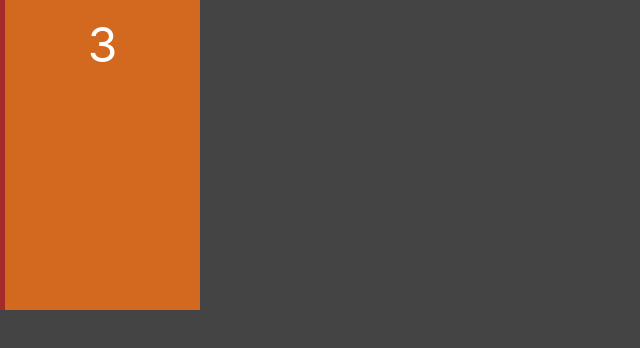
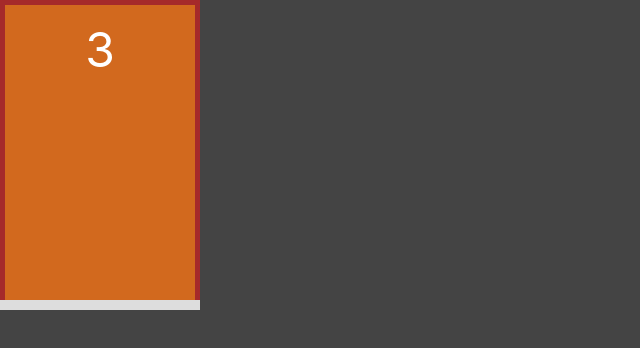
Before and after one commit to Brunogabriel-dev/monty-hall-react, a Next.js app: page / in a window 1280 px wide. Shown: the top 348 px of the page, without its empty margins (0-640 px from the left). Built offline with nearby package versions, Linux system fonts and the light colour scheme.

Commit message:
Inclusão de texto

```diff
--- a/components/Porta.jsx
+++ b/components/Porta.jsx
@@ -8,6 +8,7 @@
           <div className={styles.numero}>3</div>
         </div>
       </div>
+      <div className={styles.chao}></div>
     </div>
   )
 }
--- a/styles/Porta.module.css
+++ b/styles/Porta.module.css
@@ -1,5 +1,6 @@
 .area {
   display: flex;
+  flex-direction: column;
   width: var(--area-porta-largura);
   height: var(--area-porta-altura);
 }
@@ -8,6 +9,8 @@
   display: flex;
   flex-grow: 1;
   border-left: 5px solid brown;
+  border-top: 5px solid brown;
+  border-right: 5px solid brown;
 }
 
 .porta {
@@ -22,3 +25,9 @@
 .numero {
   font-size: 3rem;
 }
+
+.chao {
+  height: 10px;
+  width: 100%;
+  background-color: #ddd;
+}
```
